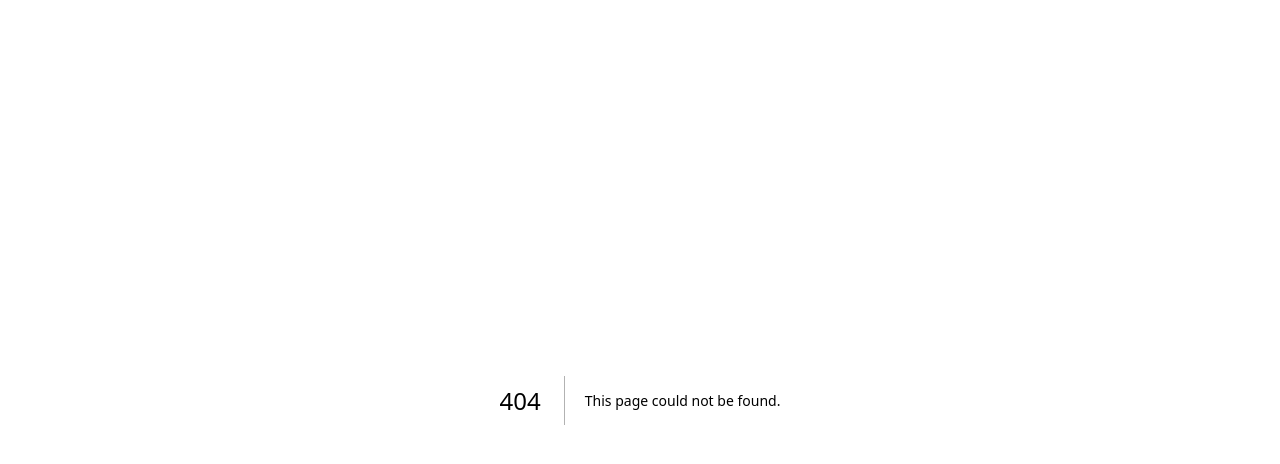
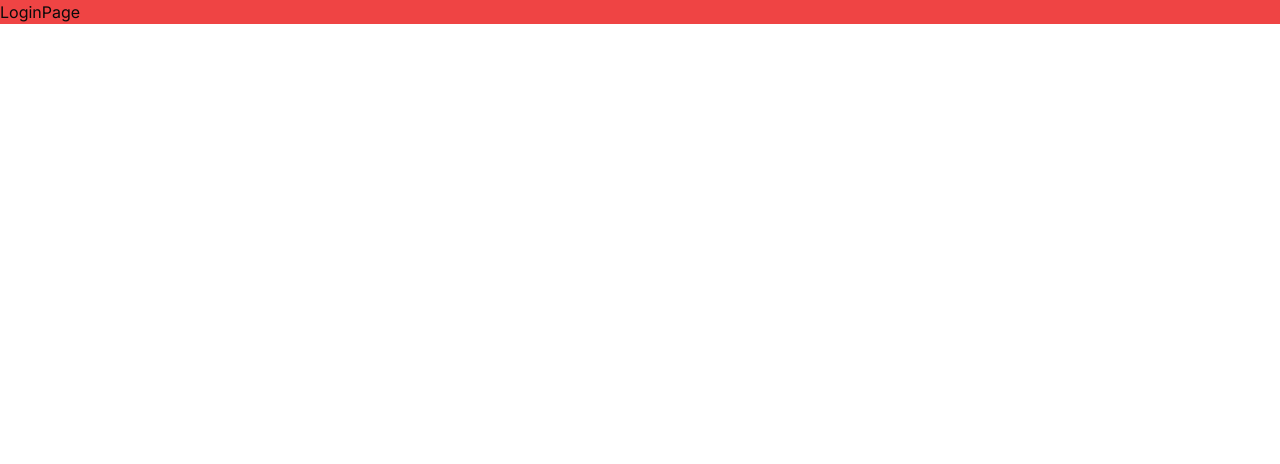
Before and after one commit to berkaycirak/notion-clone, a Next.js app: page /login in a window 1280 px wide. Before the commit this address had no page. Shown: the top 464 px of the page. Built offline with nearby package versions, Linux system fonts and the light colour scheme.

Commit message:
folder structure is done

```diff
--- /dev/null
+++ b/app/(auth)/(routes)/login/page.tsx
@@ -0,0 +1,7 @@
+import React from "react";
+
+const LoginPage = () => {
+  return <div>LoginPage</div>;
+};
+
+export default LoginPage;
--- /dev/null
+++ b/app/(auth)/(routes)/register/page.tsx
@@ -0,0 +1,7 @@
+import React from "react";
+
+const RegisterPage = () => {
+  return <div>RegisterPage</div>;
+};
+
+export default RegisterPage;
--- /dev/null
+++ b/app/(auth)/layout.tsx
@@ -0,0 +1,7 @@
+import React from "react";
+
+const RootLayout = ({ children }: { children: React.ReactNode }) => {
+  return <div className="h-full bg-red-500">{children}</div>;
+};
+
+export default RootLayout;
--- /dev/null
+++ b/app/(root)/page.tsx
@@ -0,0 +1,7 @@
+import React from "react";
+
+const RootPage = () => {
+  return <div>RootPage</div>;
+};
+
+export default RootPage;
--- a/app/page.tsx
+++ /dev/null
@@ -1,10 +0,0 @@
-import { Button } from "@/components/ui/button";
-import Image from "next/image";
-
-export default function Home() {
-  return (
-    <div>
-      <Button variant="destructive">Delete</Button>
-    </div>
-  );
-}
```
